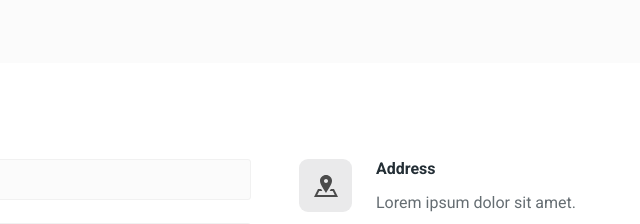
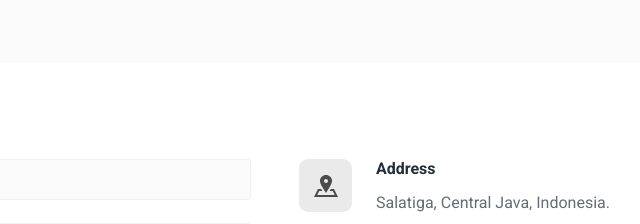
Before and after one commit to HarmanSangga/Portofolio-Harmanto-Sangga, a plain HTML site: page index.html in a window 1280 px wide. Shown: the part 2990-3214 px from the top of the page, 365-1005 px from the left. Drawn offline with Linux system fonts and the light colour scheme.

Commit message:
Update index.html

```diff
--- a/index.html
+++ b/index.html
@@ -294,7 +294,7 @@ Application developer with experience in creating mobile and web applications, e
                     </div>
                     <div class="contact-item-detail">
                         <h4>Address</h4>
-                        <p>Lorem ipsum dolor sit amet.</p>
+                        <p>Salatiga, Central Java, Indonesia.</p>
                     </div>
                 </div>
                 <!-- Contact item 2 -->
```
